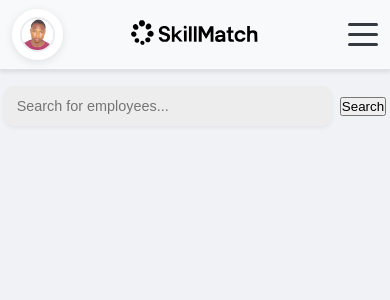
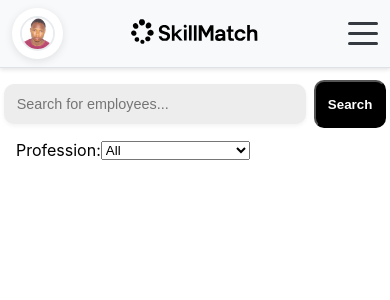
Before and after one commit to Mamadou8bah/SkillMatch-frontend, a React (Create React App) app: page /employees in a window 390 px wide. Shown: the top 300 px of the page. Built offline with nearby package versions, Linux system fonts and the light colour scheme.

Commit message:
Implementing the EmployeesPage

```diff
--- a/src/App.css
+++ b/src/App.css
@@ -3,7 +3,6 @@
     flex-direction: row;
     height: 100vh;
     background-color: #f0f2f5;
-    overflow-x: hidden;
 }
 
 .main-content {
--- /dev/null
+++ b/src/Styles/EmployeesPage.css
@@ -0,0 +1,20 @@
+.employees-page {
+    background-color: #ffffff;
+    min-height: 100dvh;
+}
+.search-button{
+    height: 3rem;
+    width: 4.5rem;
+    background-color: black;
+    color: #ffffff;
+    border-radius: 10px;
+    font-weight: bold;
+}
+.search-button:hover {
+    background-color: #333333;
+}
+.filter-profession {
+    display: flex;
+    align-items: center;
+    margin: 1rem 1rem;
+}
--- a/src/Styles/Footer.css
+++ b/src/Styles/Footer.css
@@ -129,9 +129,7 @@ ul {
 @media (max-width: 560px){
     .footer-inner{
         gap: 1.25rem;
-        padding: 1.25rem 1rem;
-        grid-template-columns: 1fr;
+        padding: 1.5rem 1rem;
     }
-    .logo{ height: 2.6rem; max-width: 200px; }
-    .logo img{ width: 100%; height: auto; }
+    .logo{ height: 2.8rem; }
 }
--- a/src/Styles/HomePage.css
+++ b/src/Styles/HomePage.css
@@ -2,7 +2,7 @@
     background-color: #ffffff;
     border-radius: 15px;
     box-shadow: 0 4px 12px rgba(0, 0, 0, 0.05);
-    width:100%;
+    width:100dvw;
 }
 .hero {
     display: flex;
@@ -108,7 +108,7 @@
 }
 .featured-jobs {
     margin: 2rem auto;
-    width: 100%;
+    width: 100dvw;
     display: flex;
     flex-direction: column;
 }
@@ -171,7 +171,7 @@
 }
 .featured-candidates {
     margin: 2rem auto;
-    width: 100%;
+    width: 100dvw;
     display: flex;
     flex-direction: column;
     padding: 2rem;
@@ -303,7 +303,7 @@
 }
 
 .advert-inner{
-    background: linear-gradient(135deg, #00d9f5 0%, #00b3d9 60%, #11262c 100%);
+    background: linear-gradient(135deg, #00d9f5 0%, #00b3d9 60%, #009abf 100%);
     color: #fff;
     border-radius: 16px;
     padding: 2rem;
@@ -322,6 +322,7 @@
 
 .advert-copy p{
     font-size: 1.05rem;
+    opacity: 0.95;
     margin: 0 0 1.25rem 0;
 }
 
@@ -500,3 +501,4 @@
 .contact-card a i{
     margin-right: 0.5rem;
 }
+/* Footer styles are defined in Styles/Footer.css */
--- a/src/pages/EmployeesPage.jsx
+++ b/src/pages/EmployeesPage.jsx
@@ -1,5 +1,4 @@
-import React from 'react'
-
+import '../Styles/EmployeesPage.css';
 export const EmployeesPage = () => {
   return (
     <div className='employees-page'>
@@ -7,6 +6,25 @@ export const EmployeesPage = () => {
             <input type="text" placeholder="Search for employees..." />
             <button className="search-button">Search</button>
         </div>
+       <div className="filter-profession">
+            <label htmlFor="job">Profession:</label>
+            <select id="job">
+                <option value="all">All</option>
+                <option value="frontend-developer">Frontend Developer</option>
+                <option value="backend-developer">Backend Developer</option>
+                <option value="fullstack-developer">Fullstack Developer</option>
+                <option value="data-scientist">Data Scientist</option>
+                <option value="product-manager">Product Manager</option>
+                <option value="graphic-designer">Graphic Designer</option>
+                <option value="digital-marketer">Digital Marketer</option>
+                <option value="sales-representative">Sales Representative</option>
+                <option value="customer-support">Customer Support</option>
+                <option value="hr-specialist">HR Specialist</option>
+                <option value="accountant">Accountant</option>
+                <option value="business-analyst">Business Analyst</option>
+            </select>
+        </div>
+
 
     </div>
   )
```
